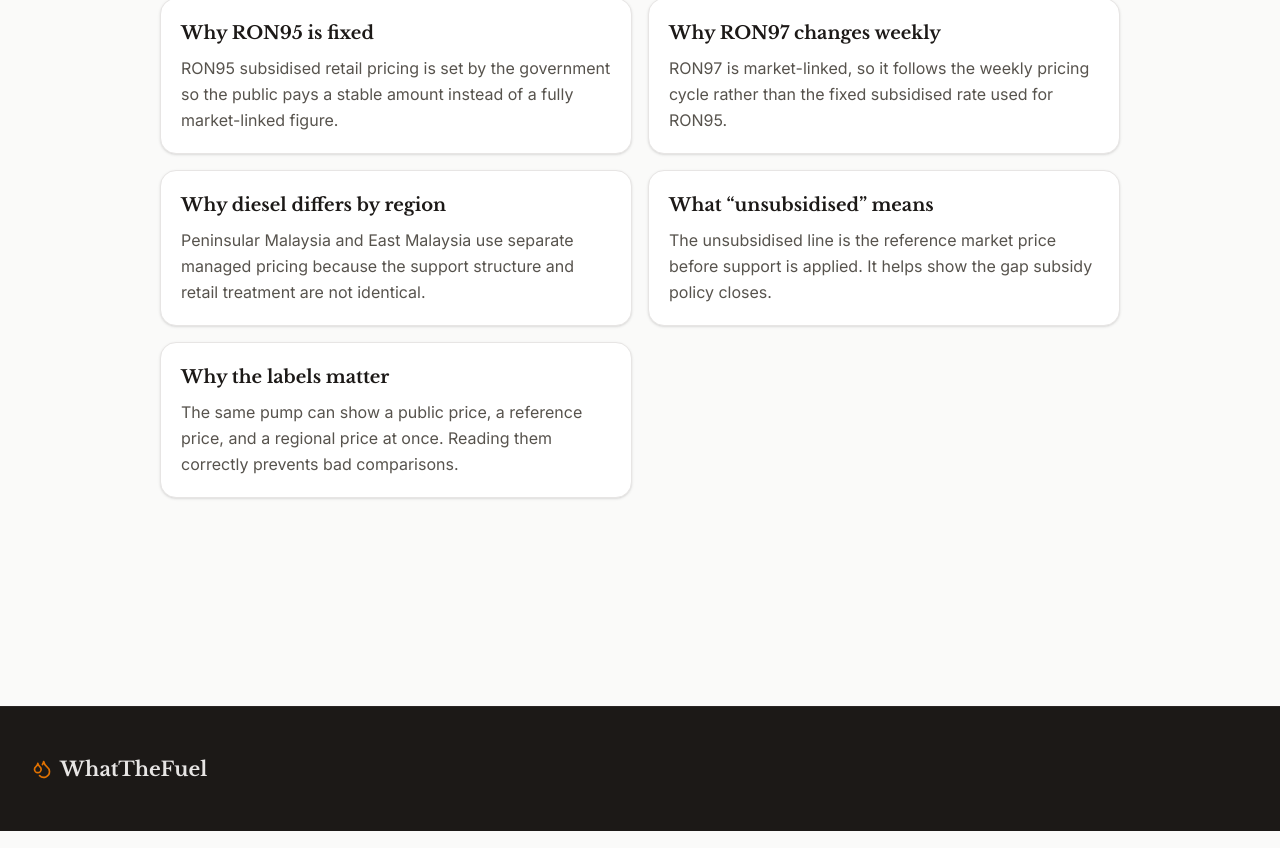
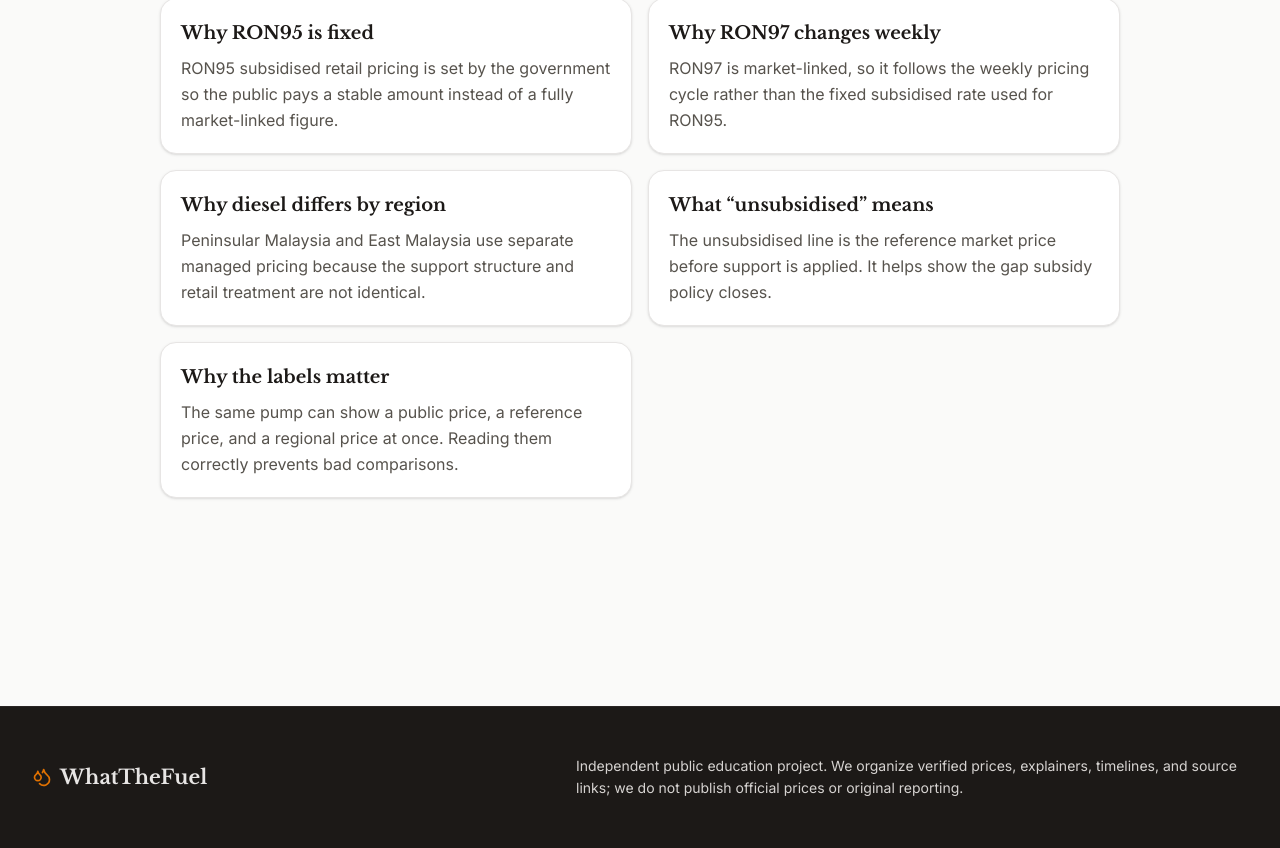
Before and after one commit to Lzchyi/WhatTheFuel, a React (Vite) app: page /#/ in a window 1280 px wide. Shown: the part 1784-2632 px from the top of the page. Built offline with nearby package versions, Linux system fonts and the light colour scheme; no server answers.

Commit message:
fix: restore footer summary and add disclaimer title

```diff
--- a/src/components/Layout.tsx
+++ b/src/components/Layout.tsx
@@ -70,7 +70,10 @@ export function Layout() {
 
       <footer className="mt-20 border-t border-stone-800 bg-stone-900 py-12 text-stone-400 dark:bg-black">
         <div className="mx-auto flex max-w-7xl flex-col items-center justify-between gap-6 px-4 sm:px-6 lg:flex-row lg:px-8">
-          <div className="flex w-full items-center justify-center gap-2 lg:justify-start"><Droplets size={20} className="text-amber-600" /><span className="font-serif text-xl font-bold text-stone-200">WhatTheFuel</span></div>
+          <div className="flex items-center gap-2"><Droplets size={20} className="text-amber-600" /><span className="font-serif text-xl font-bold text-stone-200">WhatTheFuel</span></div>
+          <div className="max-w-2xl text-center lg:text-left">
+            <p className="text-sm leading-relaxed text-stone-300">{t('footer.summary')}</p>
+          </div>
         </div>
       </footer>
     </div>
--- a/src/pages/Sources.tsx
+++ b/src/pages/Sources.tsx
@@ -57,6 +57,7 @@ export function Sources() {
           </section>
 
           <section className="rounded-3xl border border-stone-200 bg-stone-50 p-8 text-sm text-stone-600 dark:border-stone-800 dark:bg-stone-900/50 dark:text-stone-400">
+            <h3 className="mb-4 text-base font-bold uppercase tracking-wider text-stone-900 dark:text-stone-100">Disclaimer</h3>
             <p className="leading-relaxed">{t('footer.legal')}</p>
           </section>
         </div>
```
